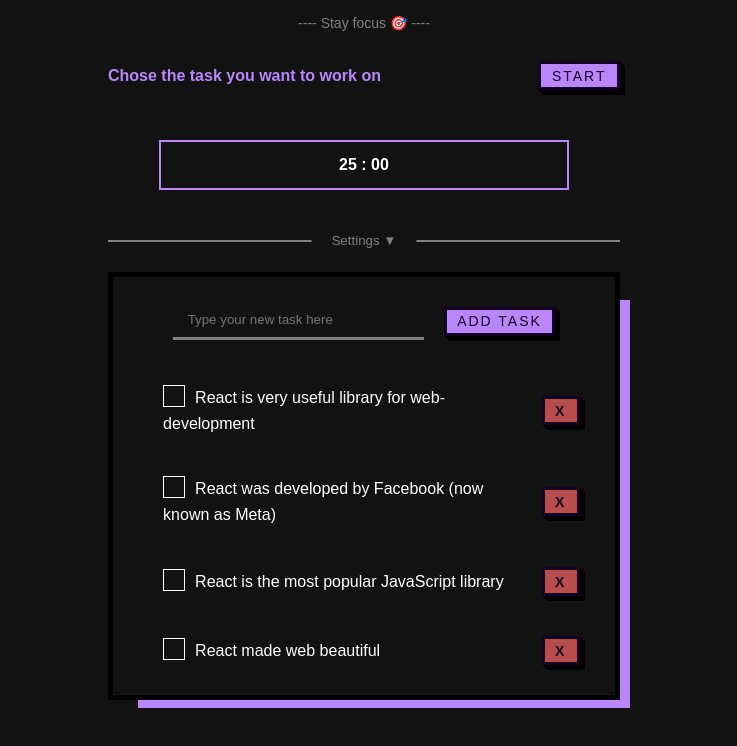
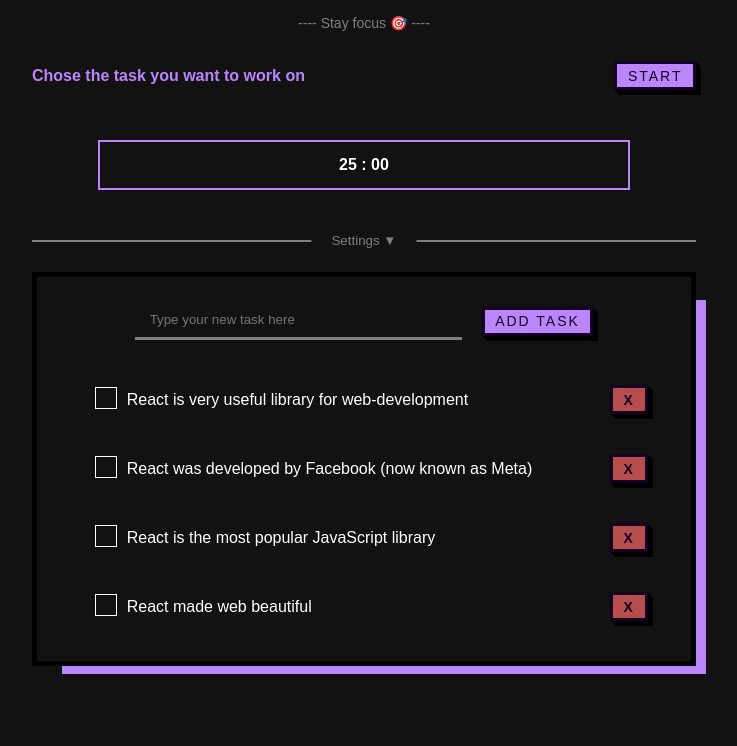
Before and after one commit to antonkhomenko/PomodoroTaskTracker, a React (Vite) app: page / in a window 1280 px wide. Shown: the top 746 px of the page, without its empty margins (276-1013 px from the left). Built offline with nearby package versions, Linux system fonts and the light colour scheme.

Commit message:
sync delete with timer

```diff
--- a/src/App.jsx
+++ b/src/App.jsx
@@ -15,12 +15,17 @@
 function App(props) {
     const [tasks, setTasks] = useState([...data]);
     const [chosenTask, setChosenTask] = useState('');
+    const resetTimer = useRef(null);
 
     return (
         <div className='App'>
             <span className='quote'>Stay focus 🎯</span>
-            <Timer chosenTask={chosenTask}/>
-            <TaskList tasks={tasks} setTasks={setTasks} chosenTask={chosenTask} setChosenTask={setChosenTask}/>
+            <Timer chosenTask={chosenTask} resetFunc={resetTimer}/>
+            <TaskList
+                tasks={tasks} setTasks={setTasks}
+                chosenTask={chosenTask} setChosenTask={setChosenTask}
+                resetTimer={resetTimer}
+            />
         </div>
     );
 }
--- a/src/components/TaskList/TaskList.jsx
+++ b/src/components/TaskList/TaskList.jsx
@@ -2,16 +2,20 @@
 import TaskListSettings from "../TaskListSettings/TaskListSettings.jsx";
 import TaskItem from "../TaskItem/TaskItem.jsx";
 
-function TaskList({tasks, setTasks, chosenTask, setChosenTask}) {
+function TaskList({tasks, setTasks, chosenTask, setChosenTask, resetTimer}) {
 
     function deleteItem(task) {
         const filtratedTasks = tasks.filter(item => {
+            if(item.id === task.id && task.text === chosenTask) {
+                setChosenTask('');
+                resetTimer.current();
+            }
             return item.id !== task.id;
         });
         setTasks(filtratedTasks);
     }
 
-    function selectItem(task, event) {
+    function selectItem(task) {
        const filtratedTasks = tasks.map(item => {
            if(task.id === item.id) {
                if(item.isSelected) {
@@ -37,7 +41,7 @@
                     return <TaskItem
                             task={t} key={t.id}
                             handleDelete={() => deleteItem(t)}
-                            handleChecked={(e) => selectItem(t, e)}
+                            handleChecked={() => selectItem(t)}
                     />
                 })}
             </form>
--- a/src/components/TaskList/TaskList.module.css
+++ b/src/components/TaskList/TaskList.module.css
@@ -14,5 +14,5 @@
     align-items: center;
     width: 90%;
     gap: 20px;
-    margin: 10px 0 20px 0;
+    margin: 10px 0 30px 0;
 }
--- a/src/components/Timer/Timer.jsx
+++ b/src/components/Timer/Timer.jsx
@@ -5,7 +5,7 @@
 import {useEffect, useRef, useState} from "react";
 import useClearTimer from "../../hooks/useClearTimer.js";
 
-function Timer({chosenTask}) {
+function Timer({chosenTask, resetFunc}) {
 
     const [timeLeft, setTimeLeft] = useState(25 * 60);
     const minutes = Math.floor(timeLeft / 60);
@@ -38,6 +38,10 @@
         clearInterval(intervalRef.current);
     }
 
+    useEffect(() => {
+        resetFunc.current = reset;
+    }, [timeBegin]);
+
     const startBtnName = !isStart ? timeLeft !== timeBegin ? 'Continue' : 'Start' : 'Pause';
 
     return (
--- a/src/hooks/useClearTimer.js
+++ b/src/hooks/useClearTimer.js
@@ -6,6 +6,7 @@
             clearInterval(intervalRef.current);
             setIsStart(false);
             setTimeLeft(timeBegin);
+            alert('finish task');
         }
     },[timeLeft])
 }
--- a/src/styles/App.css
+++ b/src/styles/App.css
@@ -13,7 +13,8 @@
 
 
 .App {
-    max-width: 50%;
+    width: 65%;
+    max-width: 830px;
     min-height: 100vh;
     margin: 0 auto;
     display: flex;
```
